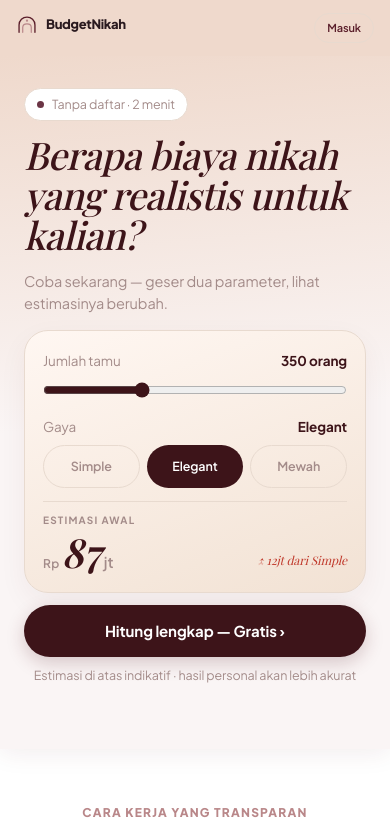
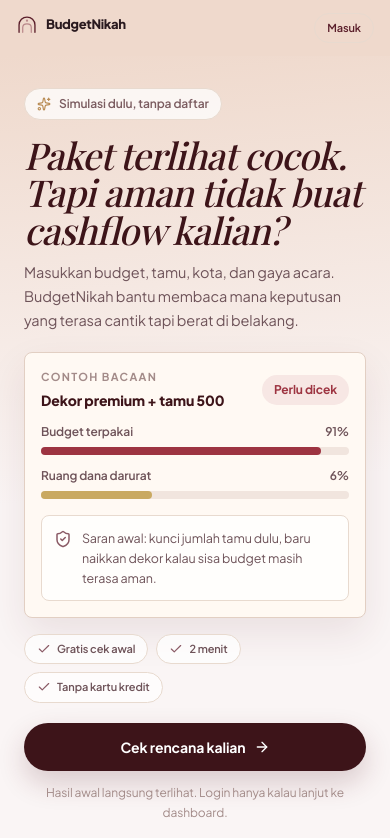
Before and after one commit to farhanafgany/Budget_Nikah, a Next.js app: page / in a window 390 px wide. Shown: the top 838 px of the page. Built offline with nearby package versions, Linux system fonts and the light colour scheme; no server answers; a web font is replaced by a local one.

Commit message:
Revise mobile landing hero

```diff
--- a/next.config.mjs
+++ b/next.config.mjs
@@ -1,4 +1,6 @@
 import { withSentryConfig } from '@sentry/nextjs'
+
+const disableSentrySourceMapUpload = process.env.SENTRY_DISABLE_SOURCE_MAP_UPLOAD === '1'
 
 /** @type {import('next').NextConfig} */
 const nextConfig = {
@@ -38,6 +40,10 @@ export default withSentryConfig(nextConfig, {
   // Upload a larger set of source maps for prettier stack traces (increases build time)
   widenClientFileUpload: true,
 
+  sourcemaps: {
+    disable: disableSentrySourceMapUpload,
+  },
+
   // Uncomment to route browser requests to Sentry through a Next.js rewrite to circumvent ad-blockers.
   // This can increase your server load as well as your hosting bill.
   // Note: Check that the configured route will not match with your Next.js middleware, otherwise reporting of client-
--- a/src/components/landing/MobileHero.tsx
+++ b/src/components/landing/MobileHero.tsx
@@ -1,231 +1,102 @@
 'use client'
 
 import Link from 'next/link'
-import { useState, useMemo } from 'react'
+import { ArrowRight, Check, ShieldCheck, Sparkles } from 'lucide-react'
 import { track } from '@/lib/analytics'
 
-const CLAUDE_SERIF = 'var(--font-playfair), "Cormorant Garamond", Georgia, serif'
+const SERIF = 'var(--font-playfair), "Cormorant Garamond", Georgia, serif'
 
-const GAYA_OPTIONS = ['Simple', 'Elegant', 'Mewah'] as const
-type Gaya = typeof GAYA_OPTIONS[number]
-
-const BASE_COST = 22_000_000
-const GAYA_RATE: Record<Gaya, number> = {
-  Simple:  150_000,
-  Elegant: 185_000,
-  Mewah:   280_000,
+function TrustPill({ children }: { children: React.ReactNode }) {
+  return (
+    <span className="inline-flex items-center gap-1.5 rounded-full border border-[#E8DACF] bg-white/75 px-3 py-1.5 text-[11px] font-semibold text-[#6E5359]">
+      <Check aria-hidden="true" className="h-3.5 w-3.5 text-[#8A5A65]" />
+      {children}
+    </span>
+  )
 }
 
-function calcEstimate(guests: number, gaya: Gaya): number {
-  return BASE_COST + guests * GAYA_RATE[gaya]
-}
-
-
 export function MobileHero() {
-  const [guests, setGuests] = useState(350)
-  const [gaya, setGaya] = useState<Gaya>('Elegant')
-
-  const estimate = useMemo(() => calcEstimate(guests, gaya), [guests, gaya])
-  const simpleEstimate = useMemo(() => calcEstimate(guests, 'Simple'), [guests])
-  const delta = estimate - simpleEstimate
-
   return (
     <div className="md:hidden">
-
-      {/* Badge */}
-      <div style={{ marginBottom: 14 }}>
-        <span
-          style={{
-            display: 'inline-flex',
-            alignItems: 'center',
-            gap: 8,
-            background: 'white',
-            border: '1px solid var(--landing-border, #E8DACF)',
-            borderRadius: 999,
-            padding: '6px 12px',
-            fontSize: 12.5,
-            color: 'var(--landing-muted, #A38B89)',
-          }}
-        >
-          <span
-            style={{
-              width: 7,
-              height: 7,
-              borderRadius: '50%',
-              background: '#6B3545',
-              display: 'inline-block',
-              flexShrink: 0,
-            }}
-          />
-          Tanpa daftar · 2 menit
-        </span>
+      <div className="mb-4 inline-flex items-center gap-2 rounded-full border border-[#E8DACF] bg-white/75 px-3 py-1.5 text-[12px] font-semibold text-[#7B5C60]">
+        <Sparkles aria-hidden="true" className="h-3.5 w-3.5 text-[#B98C54]" />
+        Simulasi dulu, tanpa daftar
       </div>
 
-      {/* Headline */}
       <h1
-        style={{
-          fontFamily: CLAUDE_SERIF,
-          fontStyle: 'italic',
-          fontWeight: 500,
-          fontSize: 38,
-          lineHeight: 1.06,
-          letterSpacing: '-0.02em',
-          color: 'var(--landing-deep-dark, #3D1419)',
-          margin: '0 0 14px',
-        }}
+        className="max-w-[340px] text-[37px] font-medium italic leading-[1.01] text-[#3D1419]"
+        style={{ fontFamily: SERIF }}
       >
-        Berapa biaya nikah yang realistis untuk kalian?
+        Paket terlihat cocok. Tapi aman tidak buat cashflow kalian?
       </h1>
 
-      {/* Subtitle */}
-      <p
-        style={{
-          fontSize: 14.5,
-          color: 'var(--landing-muted, #A38B89)',
-          lineHeight: 1.55,
-          margin: '0 0 16px',
-        }}
-      >
-        Coba sekarang — geser dua parameter, lihat estimasinya berubah.
+      <p className="mt-3 max-w-[330px] text-[14.5px] leading-6 text-[#6E5359]">
+        Masukkan budget, tamu, kota, dan gaya acara. BudgetNikah bantu membaca mana keputusan yang terasa cantik tapi berat di belakang.
       </p>
 
-      {/* Interactive card */}
-      <div
-        style={{
-          background: 'linear-gradient(160deg, #FFF7F2 0%, #F2E2D4 100%)',
-          borderRadius: 24,
-          padding: '20px 18px',
-          marginBottom: 12,
-          border: '1px solid var(--landing-border, #E8DACF)',
-          boxShadow: '0 10px 28px rgba(90,30,42,0.055)',
-        }}
-      >
-        {/* Jumlah tamu */}
-        <div style={{ marginBottom: 13 }}>
-          <div style={{ display: 'flex', justifyContent: 'space-between', marginBottom: 8 }}>
-            <span style={{ fontSize: 13.5, color: 'var(--landing-muted, #A38B89)' }}>Jumlah tamu</span>
-            <span style={{ fontSize: 13.5, fontWeight: 700, color: 'var(--landing-deep-dark, #3D1419)' }}>
-              {guests} orang
-            </span>
+      <div className="mt-5 rounded-[8px] border border-[#E2CFC3] bg-[#FFF9F3] p-4 shadow-[0_16px_38px_rgba(90,30,42,0.095)]">
+        <div className="mb-3 flex items-center justify-between gap-3">
+          <div>
+            <p className="text-[11px] font-bold uppercase tracking-[0.12em] text-[#A38B89]">Contoh bacaan</p>
+            <p className="mt-1 text-[14px] font-extrabold text-[#3D1419]">Dekor premium + tamu 500</p>
           </div>
-          <input
-            type="range"
-            min={50}
-            max={1000}
-            step={10}
-            value={guests}
-            onChange={e => setGuests(Number(e.target.value))}
-            style={{ width: '100%', accentColor: '#3D1419', cursor: 'pointer' }}
-          />
+          <span className="rounded-full bg-[#F7E7E4] px-3 py-1.5 text-[12px] font-bold text-[#9D3441]">Perlu dicek</span>
         </div>
 
-        {/* Gaya */}
-        <div style={{ marginBottom: 13 }}>
-          <div style={{ display: 'flex', justifyContent: 'space-between', marginBottom: 8 }}>
-            <span style={{ fontSize: 13.5, color: 'var(--landing-muted, #A38B89)' }}>Gaya</span>
-            <span style={{ fontSize: 13.5, fontWeight: 700, color: 'var(--landing-deep-dark, #3D1419)' }}>{gaya}</span>
+        <div className="space-y-3">
+          <div>
+            <div className="mb-1.5 flex justify-between text-[12px] font-semibold text-[#6E5359]">
+              <span>Budget terpakai</span>
+              <span>91%</span>
+            </div>
+            <div className="h-2 rounded-full bg-[#F1E5DE]">
+              <div className="h-2 w-[91%] rounded-full bg-[#9D3441]" />
+            </div>
           </div>
-          <div style={{ display: 'grid', gridTemplateColumns: '1fr 1fr 1fr', gap: 7 }}>
-            {GAYA_OPTIONS.map(g => (
-              <button
-                key={g}
-                onClick={() => setGaya(g)}
-                style={{
-                  padding: '11px 0',
-                  borderRadius: 999,
-                  fontSize: 12.5,
-                  fontWeight: 600,
-                  border: gaya === g ? 'none' : '1px solid var(--landing-border, #E8DACF)',
-                  background: gaya === g ? 'var(--landing-deep-dark, #3D1419)' : 'transparent',
-                  color: gaya === g ? 'white' : 'var(--landing-muted, #A38B89)',
-                  cursor: 'pointer',
-                  transition: 'all 0.15s',
-                }}
-              >
-                {g}
-              </button>
-            ))}
+
+          <div>
+            <div className="mb-1.5 flex justify-between text-[12px] font-semibold text-[#6E5359]">
+              <span>Ruang dana darurat</span>
+              <span>6%</span>
+            </div>
+            <div className="h-2 rounded-full bg-[#F1E5DE]">
+              <div className="h-2 w-[36%] rounded-full bg-[#C9A961]" />
+            </div>
           </div>
         </div>
 
-        {/* Divider */}
-        <div style={{ borderTop: '1px solid var(--landing-border, #E8DACF)', marginBottom: 11 }} />
-
-        {/* Estimasi */}
-        <div style={{ display: 'flex', justifyContent: 'space-between', alignItems: 'flex-end' }}>
-          <div>
-            <p
-              style={{
-                fontSize: 10,
-                fontWeight: 700,
-                letterSpacing: '0.12em',
-                textTransform: 'uppercase',
-                color: 'var(--landing-muted, #A38B89)',
-                margin: '0 0 4px',
-              }}
-            >
-              Estimasi Awal
-            </p>
-            <p style={{ margin: 0, lineHeight: 1 }}>
-              <span style={{ fontSize: 12, fontWeight: 600, color: 'var(--landing-muted, #A38B89)', letterSpacing: '0.03em', marginRight: 2 }}>Rp</span>
-              <span style={{ fontFamily: CLAUDE_SERIF, fontStyle: 'italic', fontSize: 40, fontWeight: 600, color: 'var(--landing-deep-dark, #3D1419)' }}>
-                {Math.round(estimate / 1_000_000)}
-              </span>
-              <span style={{ fontSize: 15, fontWeight: 600, color: 'var(--landing-muted, #A38B89)', marginLeft: 3 }}>jt</span>
+        <div className="mt-4 rounded-[8px] border border-[#E8DACF] bg-white/80 p-3">
+          <div className="flex items-start gap-2.5">
+            <ShieldCheck aria-hidden="true" className="mt-0.5 h-[18px] w-[18px] shrink-0 text-[#8A5A65]" />
+            <p className="text-[12.5px] leading-5 text-[#6E5359]">
+              Saran awal: kunci jumlah tamu dulu, baru naikkan dekor kalau sisa budget masih terasa aman.
             </p>
           </div>
-          {gaya !== 'Simple' && delta > 0 && (
-            <p
-              style={{
-                fontSize: 12,
-                color: '#C0392B',
-                fontStyle: 'italic',
-                fontFamily: CLAUDE_SERIF,
-                margin: '0 0 3px',
-                whiteSpace: 'nowrap',
-              }}
-            >
-              ↑ {Math.round(delta / 1_000_000)}jt dari Simple
-            </p>
-          )}
         </div>
       </div>
 
-      {/* CTA */}
+      <div className="mt-4 flex flex-wrap gap-2">
+        <TrustPill>Gratis cek awal</TrustPill>
+        <TrustPill>2 menit</TrustPill>
+        <TrustPill>Tanpa kartu kredit</TrustPill>
+      </div>
+
       <Link
         href="/onboarding"
         onClick={() => track('landing_cta_clicked', {
           cta_location: 'mobile_hero',
           target: 'onboarding',
-          guest_bucket: guests < 100 ? '<100' : guests < 300 ? '100-300' : guests < 600 ? '300-600' : '>600',
-          style_preview: gaya.toLowerCase(),
+          hero_variant: 'decision_soft',
         })}
-        className="block w-full text-white font-bold text-center active:opacity-80 active:scale-[0.98] transition-all"
-        style={{
-          padding: '15px 20px',
-          fontSize: 15,
-          borderRadius: 999,
-          background: 'var(--landing-deep-dark, #3D1419)',
-          boxShadow: '0 6px 18px rgba(90,30,42,0.22)',
-          marginBottom: 9,
-        }}
+        className="mt-5 inline-flex h-12 w-full items-center justify-center gap-2 rounded-full bg-[#3D1419] px-5 text-center text-sm font-bold text-white shadow-[0_12px_28px_rgba(90,30,42,0.2)] transition active:scale-[0.98]"
       >
-        Hitung lengkap — Gratis &rsaquo;
+        Cek rencana kalian
+        <ArrowRight aria-hidden="true" className="h-4 w-4" />
       </Link>
 
-      {/* Disclaimer */}
-      <p
-        style={{
-          textAlign: 'center',
-          fontSize: 12.5,
-          color: 'var(--landing-muted, #A38B89)',
-          margin: 0,
-          lineHeight: 1.5,
-        }}
-      >
-        Estimasi di atas indikatif · hasil personal akan lebih akurat
+      <p className="mt-3 text-center text-[12px] leading-5 text-[#A38B89]">
+        Hasil awal langsung terlihat. Login hanya kalau lanjut ke dashboard.
       </p>
-
     </div>
   )
 }
```
